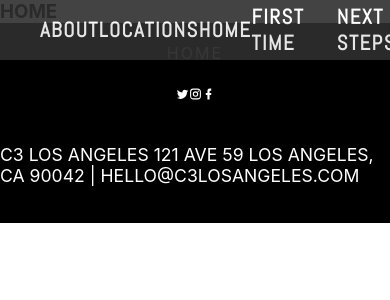
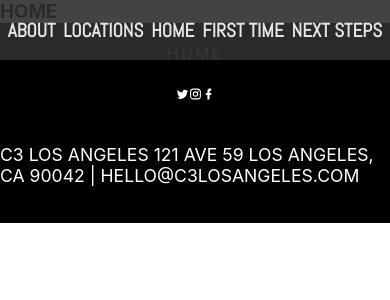
Before and after one commit to jlaluces123/C3LA-Project, a React (Create React App) app in the folder client/: page / in a window 390 px wide. Shown: the top 300 px of the page. Built offline with nearby package versions, Linux system fonts and the light colour scheme.

Commit message:
Navigation Responsive Design: Responsive design done for navigation bar

```diff
--- a/client/src/components/Navigation/Navigation.css
+++ b/client/src/components/Navigation/Navigation.css
@@ -26,3 +26,16 @@
   border-bottom: 3px solid white;
   transition: 0.2s;
 }
+
+@media screen and (max-width: 400px) {
+  .nav-link {
+    font-size: 1.2rem;
+    letter-spacing: normal;
+  }
+}
+
+@media screen and (max-width: 1200px) {
+  .main-nav-wrapper {
+    padding: 0;
+  }
+}
```
